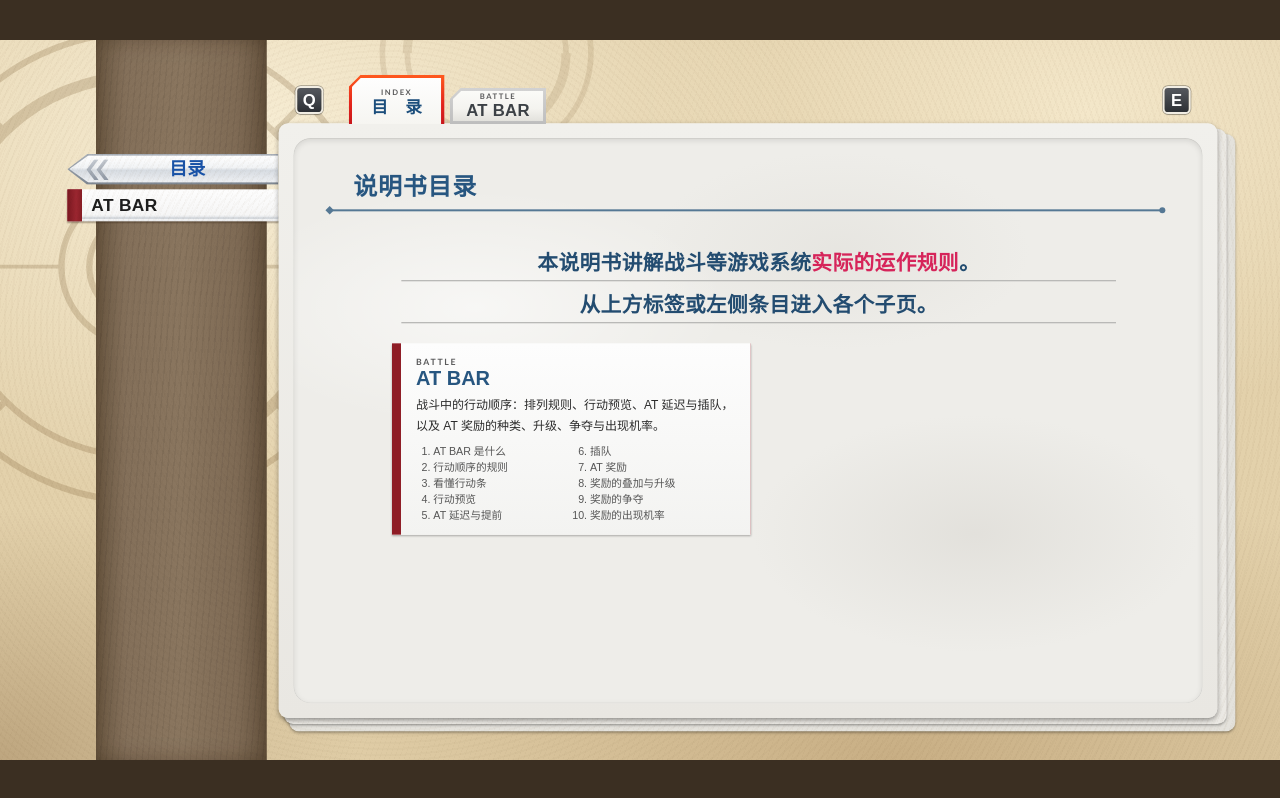
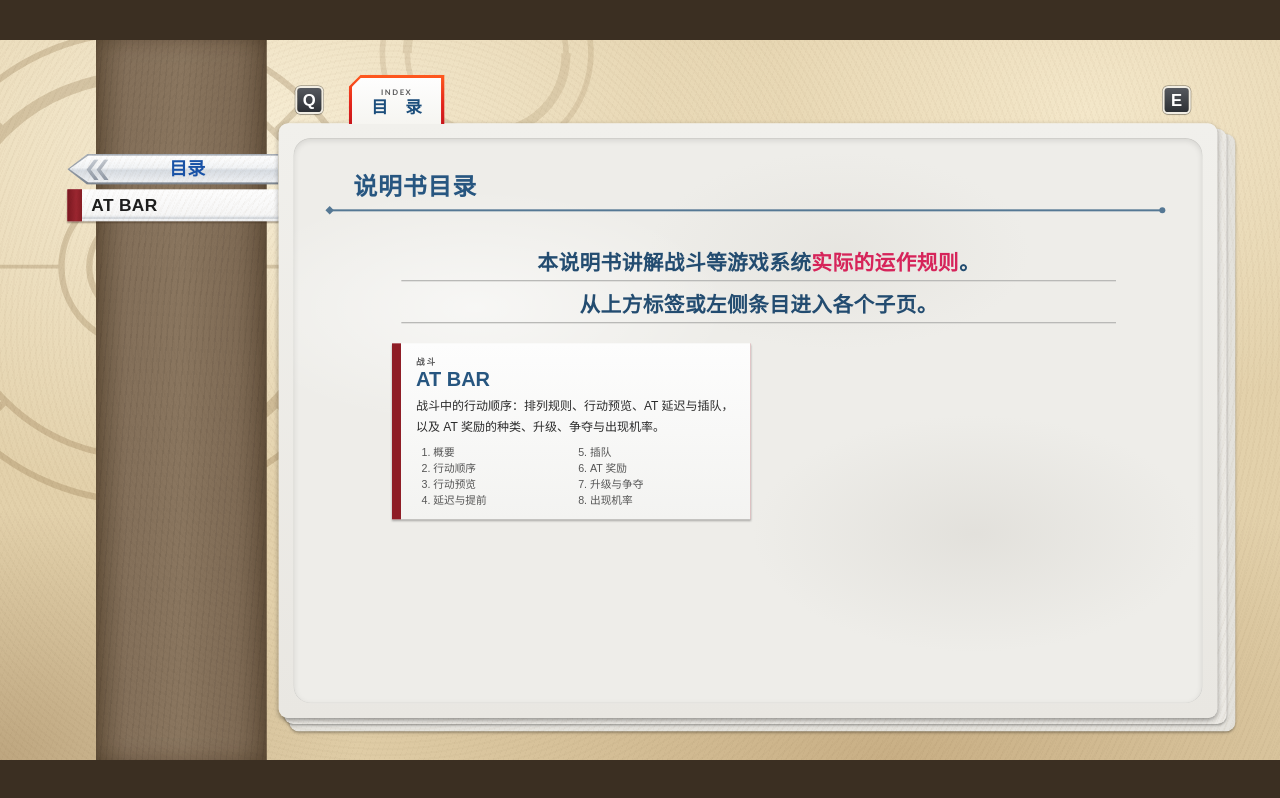
Before and after one commit to Ouroboros/OpenSora1stDocs, a plain HTML site: page index.html in a window 1280 px wide. Drawn offline with Linux system fonts and the light colour scheme.

Commit message:
Show page sections as top tabs and group pages in sidebar

```diff
--- a/assets/manual.css
+++ b/assets/manual.css
@@ -135,6 +135,7 @@ a {
   display: flex;
   align-items: flex-end;
   gap: 8px;
+  overflow: hidden;
   z-index: 3;
 }
 
--- a/assets/manual.js
+++ b/assets/manual.js
@@ -4,11 +4,6 @@ const Manual = (() => {
   const STAGE_WIDTH = 1920;
   const STAGE_HEIGHT = 1080;
   const pages = [];
-  const home = {
-    id: "",
-    label: "INDEX",
-    title: "目　录",
-  };
 
   let tabsEl;
   let sidebarEl;
@@ -50,16 +45,22 @@ const Manual = (() => {
     document.documentElement.style.setProperty("--scale", String(scale));
   }
 
-  function renderTabs(activeId) {
+  function renderTabs(tabs, activeId) {
     tabsEl.replaceChildren();
-    for (const page of [home, ...pages]) {
+    for (const tab of tabs) {
       tabsEl.append(
         el(
           "a",
-          { class: page.id === activeId ? "tab active" : "tab", href: href(page.id) },
-          `<div class="tab-face"><small>${page.label}</small><span>${page.title}</span></div>`,
+          { class: tab.id === activeId ? "tab active" : "tab", href: tab.href, title: tab.title ?? tab.tab },
+          `<div class="tab-face"><small>${tab.label}</small><span>${tab.tab}</span></div>`,
         ),
       );
+    }
+
+    const active = tabsEl.querySelector(".tab.active");
+    tabsEl.scrollLeft = 0;
+    if (active && active.offsetLeft + active.offsetWidth > tabsEl.clientWidth) {
+      tabsEl.scrollLeft = active.offsetLeft + active.offsetWidth - tabsEl.clientWidth;
     }
   }
 
@@ -80,13 +81,17 @@ const Manual = (() => {
     titleEl.innerHTML = `<span class="diamond"></span>${text}`;
   }
 
-  function pageItems() {
-    return pages.map((page) => ({ id: page.id, title: page.title, href: href(page.id) }));
+  function pageItems(group) {
+    return pages
+      .filter((page) => group === undefined || page.group === group)
+      .map((page) => ({ id: page.id, title: page.title, href: href(page.id) }));
   }
+
+  const homeTabs = [{ id: "", label: "INDEX", tab: "目　录", href: "#/" }];
 
   function renderHome() {
     document.title = "OpenSora1st 说明书";
-    renderTabs("");
+    renderTabs(homeTabs, "");
     renderSidebar("目录", pageItems(), "");
     setTitle("说明书目录");
     bodyEl.replaceChildren();
@@ -99,12 +104,12 @@ const Manual = (() => {
     );
     const cards = el("div", { class: "cards" });
     for (const page of pages) {
-      const sections = page.sections.map((section) => `<li>${section.title}</li>`).join("");
+      const sections = page.sections.map((section) => `<li>${section.tab}</li>`).join("");
       cards.append(
         el(
           "a",
           { class: "card", href: href(page.id) },
-          `<small>${page.label}</small><h3>${page.title}</h3><p>${page.summary}</p><ol>${sections}</ol>`,
+          `<small>${page.group}</small><h3>${page.title}</h3><p>${page.summary}</p><ol>${sections}</ol>`,
         ),
       );
     }
@@ -114,7 +119,7 @@ const Manual = (() => {
 
   function renderNotFound() {
     document.title = "未找到 · OpenSora1st 说明书";
-    renderTabs(null);
+    renderTabs(homeTabs, null);
     renderSidebar("目录", pageItems(), "");
     setTitle("未找到");
     bodyEl.replaceChildren(el("div", { class: "empty" }, `没有这个页面。<a href="#/">返回目录</a>`));
@@ -123,13 +128,12 @@ const Manual = (() => {
   function renderSection(page, index) {
     const section = page.sections[index];
     document.title = `${section.title} · ${page.title} · OpenSora1st 说明书`;
-    renderTabs(page.id);
-    renderSidebar(
-      page.title,
-      page.sections.map((item) => ({ id: item.id, title: item.title, href: href(page.id, item.id) })),
+    renderTabs(
+      page.sections.map((item) => ({ ...item, href: href(page.id, item.id) })),
       section.id,
     );
-    setTitle(section.heading ?? section.title);
+    renderSidebar(page.group, pageItems(page.group), page.id);
+    setTitle(section.title);
     bodyEl.replaceChildren();
     const body = el("div", { class: "sec-body" }, section.html);
     bodyEl.append(body);
@@ -140,8 +144,8 @@ const Manual = (() => {
     const pager = el("div", { class: "pager" });
     const prev = page.sections[index - 1];
     const next = page.sections[index + 1];
-    pager.append(el("span", {}, prev ? `<a href="${href(page.id, prev.id)}">‹ ${prev.title}</a>` : ""));
-    pager.append(el("span", {}, next ? `<a href="${href(page.id, next.id)}">${next.title} ›</a>` : ""));
+    pager.append(el("span", {}, prev ? `<a href="${href(page.id, prev.id)}">‹ ${prev.tab}</a>` : ""));
+    pager.append(el("span", {}, next ? `<a href="${href(page.id, next.id)}">${next.tab} ›</a>` : ""));
     bodyEl.append(pager);
     section.mount?.(body);
   }
@@ -175,24 +179,25 @@ const Manual = (() => {
 
   function step(kind, delta) {
     const { pageId, sectionId } = parseRoute();
-    if (kind === "tab") {
-      const order = ["", ...pages.map((page) => page.id)];
-      const current = Math.max(0, order.indexOf(pageId));
-      location.hash = href(order[(current + delta + order.length) % order.length]);
+    const page = pages.find((item) => item.id === pageId);
+    if (kind === "page") {
+      const siblings = page === undefined ? pages : pages.filter((item) => item.group === page.group);
+      const index = siblings.indexOf(page);
+      const next = siblings[index < 0 ? (delta > 0 ? 0 : siblings.length - 1) : index + delta];
+      if (next) {
+        location.hash = href(next.id);
+      }
 
       return;
     }
 
-    const page = pages.find((item) => item.id === pageId);
     if (page === undefined) {
       return;
     }
 
+    const count = page.sections.length;
     const index = page.sections.findIndex((item) => item.id === sectionId);
-    const next = page.sections[index + delta];
-    if (next) {
-      location.hash = href(page.id, next.id);
-    }
+    location.hash = href(page.id, page.sections[(index + delta + count) % count].id);
   }
 
   function onKey(event) {
@@ -201,10 +206,10 @@ const Manual = (() => {
     }
 
     const keys = {
-      q: ["tab", -1],
-      e: ["tab", 1],
-      w: ["section", -1],
-      s: ["section", 1],
+      q: ["section", -1],
+      e: ["section", 1],
+      w: ["page", -1],
+      s: ["page", 1],
     };
     const action = keys[event.key.toLowerCase()];
     if (action === undefined) {
@@ -220,8 +225,8 @@ const Manual = (() => {
     sidebarEl = document.getElementById("sidebar");
     titleEl = document.getElementById("page-title");
     bodyEl = document.getElementById("page-body");
-    document.getElementById("key-prev").addEventListener("click", () => step("tab", -1));
-    document.getElementById("key-next").addEventListener("click", () => step("tab", 1));
+    document.getElementById("key-prev").addEventListener("click", () => step("section", -1));
+    document.getElementById("key-next").addEventListener("click", () => step("section", 1));
     window.addEventListener("hashchange", render);
     window.addEventListener("keydown", onKey);
     window.addEventListener("resize", fitStage);
--- a/pages/at-bar.js
+++ b/pages/at-bar.js
@@ -295,26 +295,48 @@
   const sections = [
     {
       id: "overview",
+      label: "OVERVIEW",
+      tab: "概要",
       title: "AT BAR 是什么",
       html: `
         <div class="caption">
           <p>战斗画面上沿齿轮排列的头像，就是<em>行动顺序</em>。</p>
           <p>越靠前越早行动，<em>最前面的角色就是下一个行动者</em>。</p>
         </div>
-        <div class="figure"><div class="frame arc-host"></div></div>
-        <p class="fig-note">示意图（弧度经过放大）</p>
+        <div class="widget">
+          <div class="controls">
+            <label>角色数 <input type="range" id="arc-count" min="1" max="16" value="12"><b id="arc-count-value">12</b></label>
+            <button id="arc-act">让最前面的角色行动</button>
+          </div>
+          <div class="figure"><div class="frame arc-host"></div></div>
+          <p class="fig-note">示意图（弧度经过放大）。拖动角色数，看看第 9 位以后的头像如何堆叠。</p>
+        </div>
         <div class="text">
           <p>每个角色都有一个 <b>AT 值</b>，可以理解为「还要等多久才能行动」。<em>数值越小，越早行动</em>。
           AT BAR 把战场上所有角色按 AT 值从小到大排成一列，沿着齿轮弯成一段弧线。</p>
           <p>每当有角色行动完毕，齿轮就会转动一下，头像整体向前移动，刚行动完的角色则按新的 AT 值排回队伍后方。</p>
+          <h3>位置与数字</h3>
+          <ul>
+            <li>头像下方的数字就是 AT 值。前 8 位的头像间隔相同，显示数字。</li>
+            <li>第 9 位起头像几乎重叠，数字隐藏。打开角色详细信息窗口时，所有数字都会显示。</li>
+            <li>越靠前的头像叠在越上层。</li>
+          </ul>
+          <h3>头像的动作</h3>
+          <ul>
+            <li>战斗开始时，头像从后方依次滑入。</li>
+            <li>普通加入的头像从左侧淡入；插队的头像从<em>右侧飞入</em>，落位时震动并闪光。</li>
+            <li>头像变暗的角色，表示其处于无法领取 AT 奖励的状态（见「升级与争夺」）。</li>
+          </ul>
           <h3>头像旁的小图标</h3>
           <p>有些头像旁边会带有 <b>AT 奖励</b> 图标。轮到这个角色行动时，奖励就会生效，例如回复 HP、必定会心等。
           详见「AT 奖励」。</p>
         </div>`,
-      mount: (body) => mountArc(body, false),
+      mount: (body) => mountArc(body, true),
     },
     {
       id: "order",
+      label: "ORDER",
+      tab: "行动顺序",
       title: "行动顺序的规则",
       html: `
         <div class="caption">
@@ -340,39 +362,9 @@
         </div>`,
     },
     {
-      id: "reading",
-      title: "看懂行动条",
-      html: `
-        <div class="caption">
-          <p>头像下方的数字就是 <em>AT 值</em>。</p>
-          <p>只有<em>前 8 位</em>显示数字，第 9 位起头像挤在一起。</p>
-        </div>
-        <div class="widget">
-          <div class="controls">
-            <label>角色数 <input type="range" id="arc-count" min="1" max="16" value="12"><b id="arc-count-value">12</b></label>
-            <button id="arc-act">让最前面的角色行动</button>
-          </div>
-          <div class="figure"><div class="frame arc-host"></div></div>
-          <p class="fig-note">拖动角色数，看看第 9 位以后的头像如何堆叠。</p>
-        </div>
-        <div class="text">
-          <h3>位置与数字</h3>
-          <ul>
-            <li>前 8 位的头像间隔相同，下方显示 AT 值。</li>
-            <li>第 9 位起头像几乎重叠，数字隐藏。打开角色详细信息窗口时，所有数字都会显示。</li>
-            <li>越靠前的头像叠在越上层。</li>
-          </ul>
-          <h3>头像的动作</h3>
-          <ul>
-            <li>战斗开始时，头像从后方依次滑入。</li>
-            <li>普通加入的头像从左侧淡入；插队的头像从<em>右侧飞入</em>，落位时震动并闪光。</li>
-            <li>头像变暗的角色，表示其处于无法领取 AT 奖励的状态（见「奖励的争夺」）。</li>
-          </ul>
-        </div>`,
-      mount: (body) => mountArc(body, true),
-    },
-    {
       id: "preview",
+      label: "PREVIEW",
+      tab: "行动预览",
       title: "行动预览",
       html: `
         <div class="caption">
@@ -396,6 +388,8 @@
     },
     {
       id: "delay",
+      label: "DELAY",
+      tab: "延迟与提前",
       title: "AT 延迟与提前",
       html: `
         <div class="caption">
@@ -422,6 +416,8 @@
     },
     {
       id: "insert",
+      label: "CUT IN",
+      tab: "插队",
       title: "插队",
       html: `
         <div class="caption">
@@ -449,6 +445,8 @@
     },
     {
       id: "at-bonus",
+      label: "AT BONUS",
+      tab: "AT 奖励",
       title: "AT 奖励",
       html: `
         <div class="caption">
@@ -481,13 +479,16 @@
     },
     {
       id: "bonus-merge",
-      title: "奖励的叠加与升级",
+      label: "MERGE & STEAL",
+      tab: "升级与争夺",
+      title: "奖励的升级与争夺",
       html: `
         <div class="caption">
-          <p>同一个位置拿到相同的奖励，会<em>升级为更高一级</em>。</p>
-          <p>更强的奖励会<em>覆盖</em>较弱的同类奖励。</p>
+          <p>相同的奖励会<em>升级</em>，更强的奖励会<em>覆盖</em>较弱的。</p>
+          <p>被 AT 延迟推开的角色，<em>奖励会消失</em>，有时还会被<em>夺走</em>。</p>
         </div>
         <div class="text">
+          <h3>叠加与升级</h3>
           <p>奖励移到一个已有奖励的位置上时（例如被夺取、或领取新奖励），会和原有的奖励比较：</p>
           <table class="tbl">
             <tr><th>情况</th><th>结果</th></tr>
@@ -497,17 +498,6 @@
             <tr><td>不同种类</td><td>两个奖励并排放在一起，都会生效。</td></tr>
           </table>
           <p>同一个位置上可以并排放多个奖励。</p>
-        </div>`,
-    },
-    {
-      id: "bonus-steal",
-      title: "奖励的争夺",
-      html: `
-        <div class="caption">
-          <p>被 AT 延迟推开的角色，<em>奖励会消失</em>。</p>
-          <p>某些情况下，奖励还会被<em>夺走</em>。</p>
-        </div>
-        <div class="text">
           <h3>位置改变时奖励的去向</h3>
           <table class="tbl">
             <tr><th>情况</th><th>原位置上的奖励</th></tr>
@@ -523,13 +513,15 @@
             <li>被这次行动者的行动打倒、离开行动条的角色<span class="tag infer">推测</span>：奖励归行动者。</li>
             <li>头像变暗的角色：它不能持有奖励，奖励归最后一个对它使用 AT 提前效果的角色；没有的话归这次的行动者。</li>
           </ul>
-          <p>被夺取的奖励移到夺取者的下一次行动位置，并按「叠加与升级」的规则合并。部分奖励不能被夺取。</p>
+          <p>被夺取的奖励移到夺取者的下一次行动位置，并按上面「叠加与升级」的规则合并。部分奖励不能被夺取。</p>
           <h3>小技巧</h3>
           <p>敌方头像旁出现强力奖励时，用 AT 延迟技能命中这个敌人，就能<em>让它的奖励作废</em>。反过来，我方带着奖励的角色要提防敌人的延迟攻击。</p>
         </div>`,
     },
     {
       id: "bonus-chance",
+      label: "CHANCE",
+      tab: "出现机率",
       title: "奖励的出现机率",
       html: `
         <div class="caption">
@@ -553,7 +545,7 @@
 
   Manual.register({
     id: "at-bar",
-    label: "BATTLE",
+    group: "战斗",
     title: "AT BAR",
     summary: "战斗中的行动顺序：排列规则、行动预览、AT 延迟与插队，以及 AT 奖励的种类、升级、争夺与出现机率。",
     sections,
```
